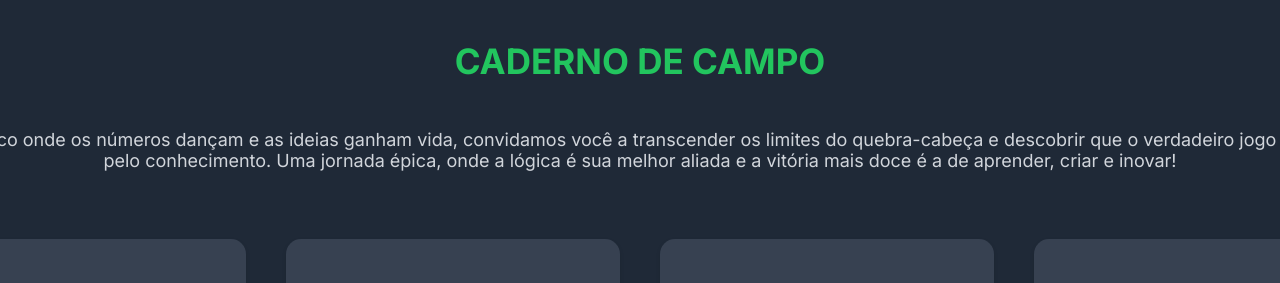
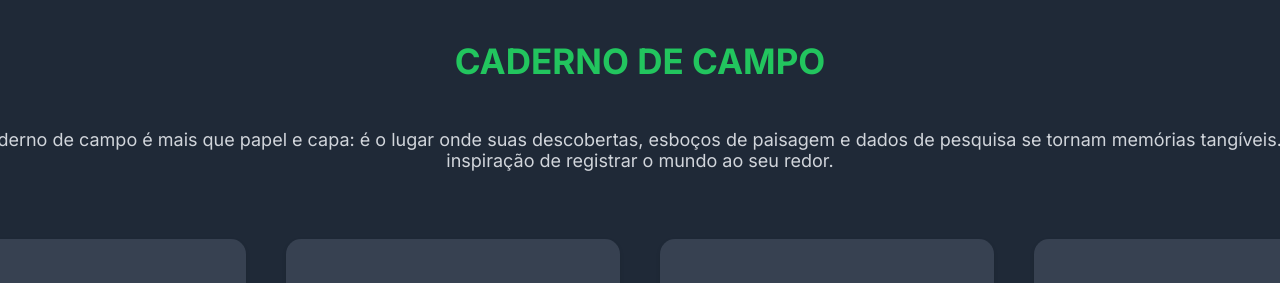
Before and after one commit to ruberlanio/Construtores-Verdes, a plain HTML site: page index.html in a window 1280 px wide. Shown: the part 960-1243 px from the top of the page. Drawn offline with Linux system fonts and the light colour scheme.

Commit message:
index.html

```diff
--- a/index.html
+++ b/index.html
@@ -72,11 +72,7 @@
           CADERNO DE CAMPO
         </h2>
         <p id="sub-texto">
-          Neste palco onde os números dançam e as ideias ganham vida, convidamos
-          você a transcender os limites do quebra-cabeça e descobrir que o
-          verdadeiro jogo é a busca pelo conhecimento. Uma jornada épica, onde a
-          lógica é sua melhor aliada e a vitória mais doce é a de aprender,
-          criar e inovar!
+          Este caderno de campo é mais que papel e capa: é o lugar onde suas descobertas, esboços de paisagem e dados de pesquisa se tornam memórias tangíveis. Sinta a inspiração de registrar o mundo ao seu redor.
         </p>
 
         <div class="jogos-linha">
```
